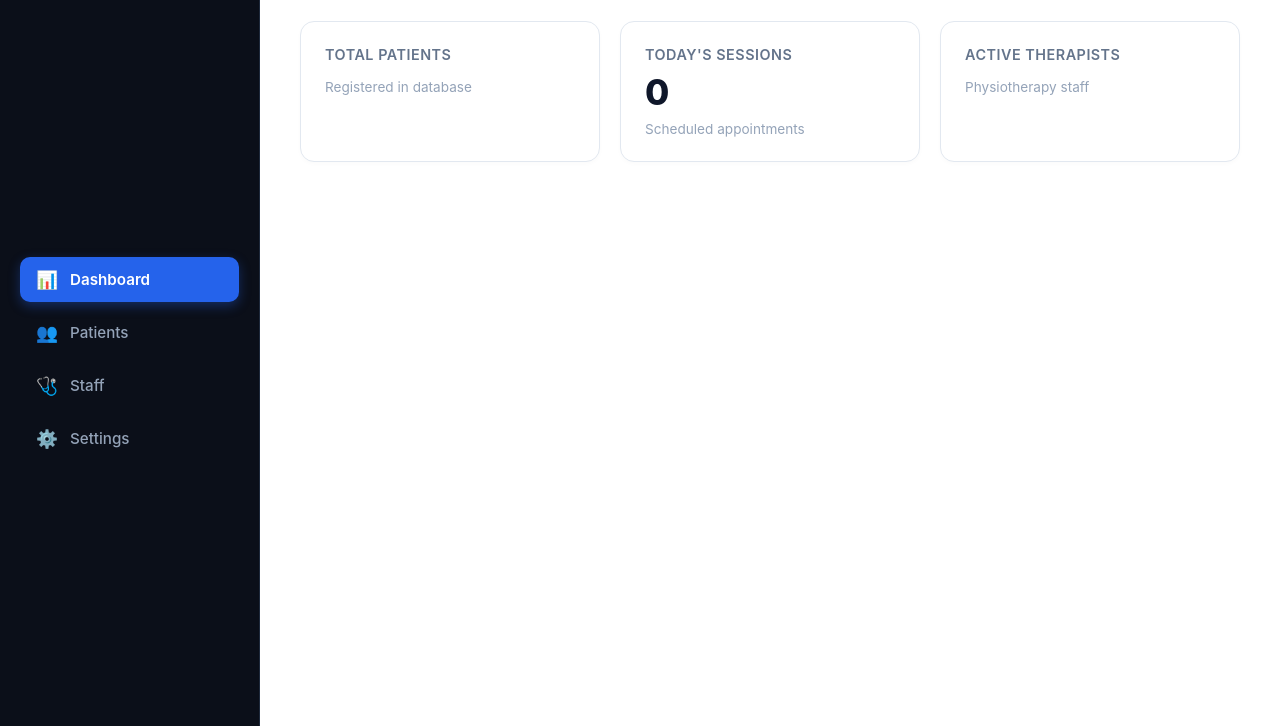
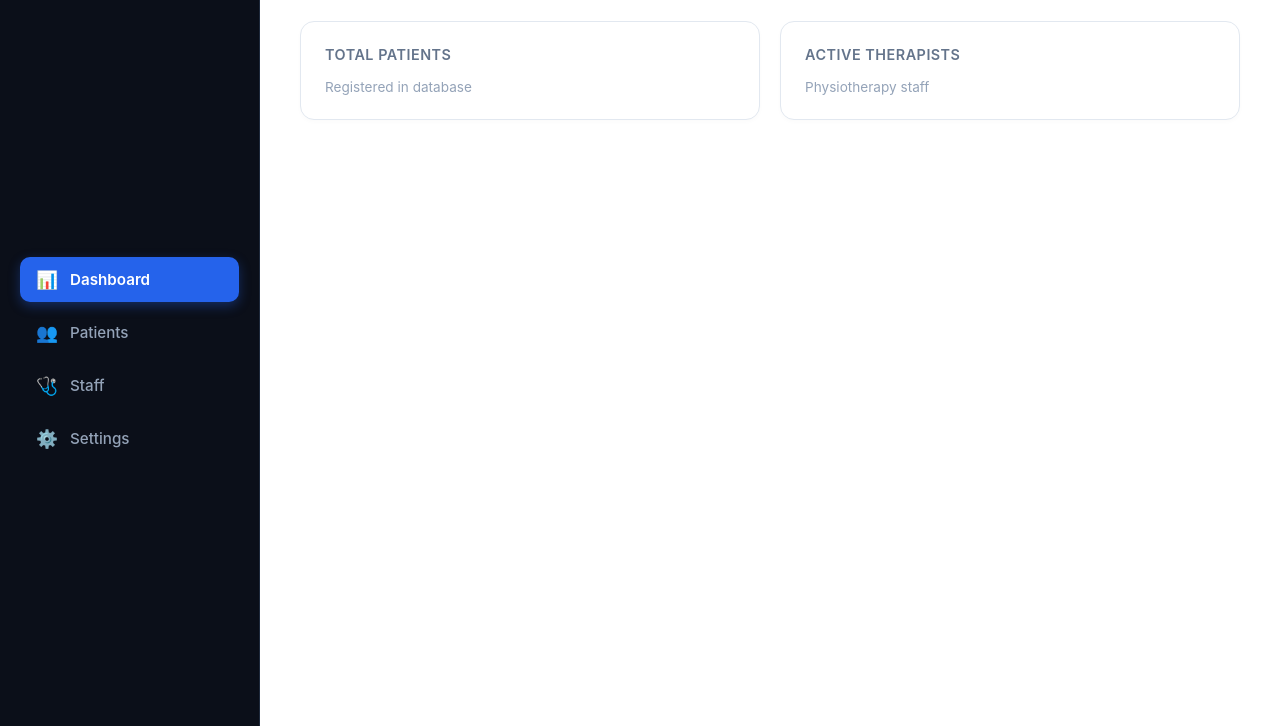
Before and after one commit to GiorgosKoutsikos/MOF-app, a plain HTML site: page index.html in a window 1280 px wide. Shown: the part 74-800 px from the top of the page. Drawn offline with Linux system fonts and the light colour scheme; no server answers.

Commit message:
removed remaining session code

```diff
--- a/index.html
+++ b/index.html
@@ -55,11 +55,6 @@
             <span class="stat-label">Total Patients</span>
             <span class="stat-value" id="statPatientsCount"></span>
             <span class="stat-sub">Registered in database</span>
-          </div>
-          <div class="stat-card">
-            <span class="stat-label">Today's Sessions</span>
-            <span class="stat-value">0</span>
-            <span class="stat-sub">Scheduled appointments</span>
           </div>
           <div class="stat-card">
             <span class="stat-label">Active Therapists</span>
```
